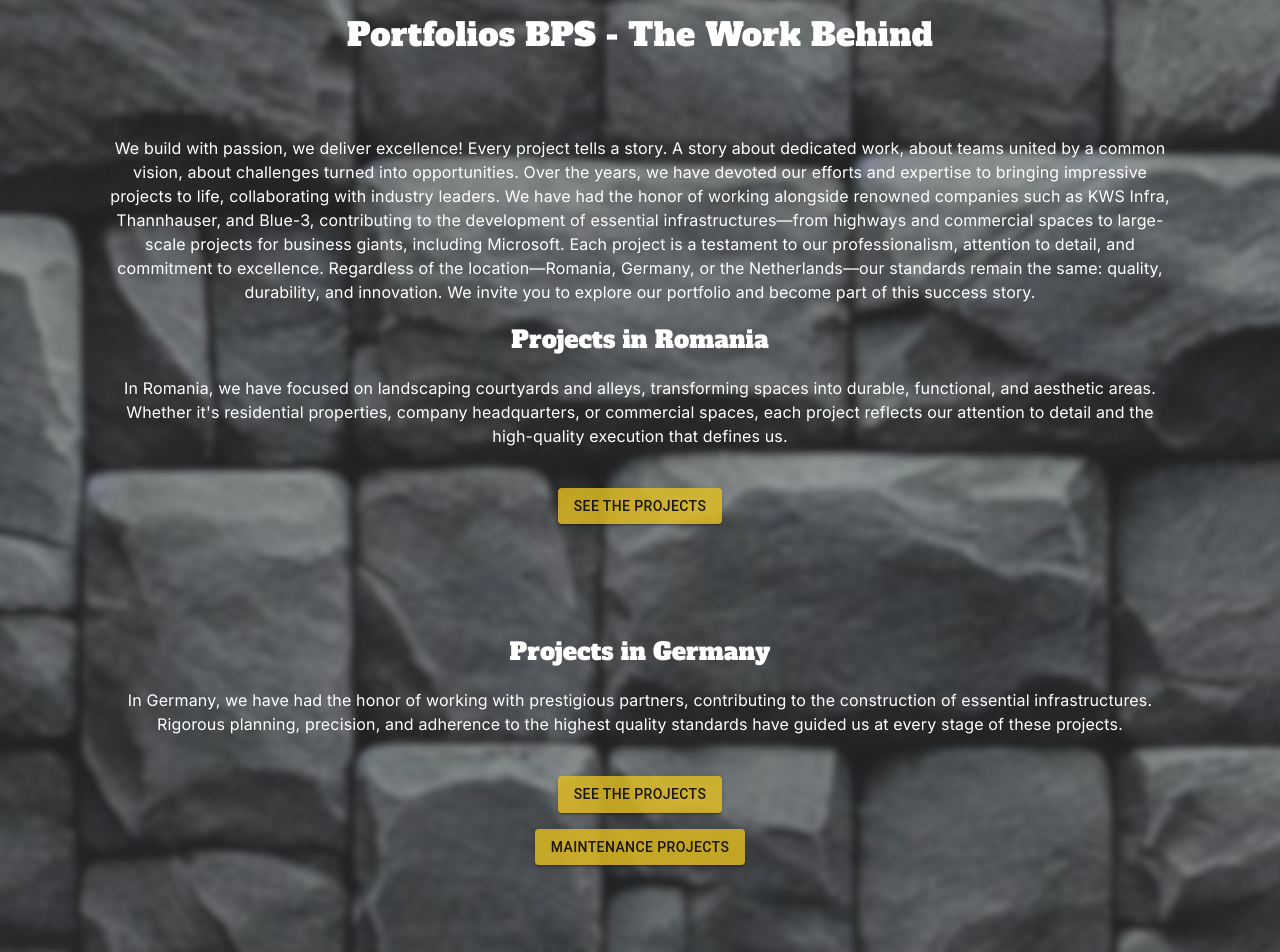
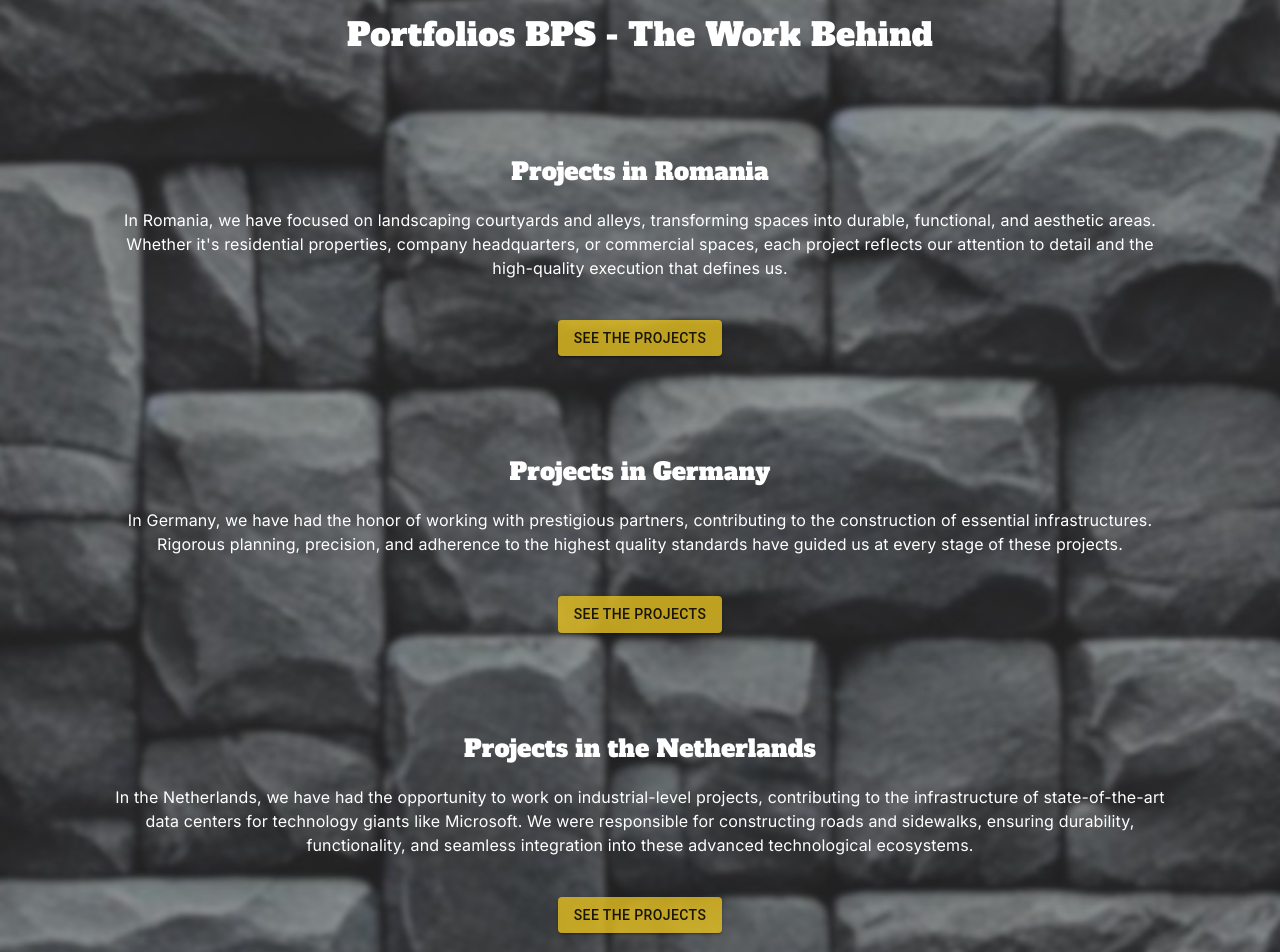
Before and after one commit to reutmihai/Bil-Pave-App, a React (Vite) app: page /Bil-Pave-App/portfolio in a window 1280 px wide. Shown: the part 260-1212 px from the top of the page. Built offline with nearby package versions, Linux system fonts and the light colour scheme; no server answers.

Commit message:
Implement Cloudflare R2 image loading with correct typing for country props in Portfolio and Gallery

```diff
--- a/src/components/Gallery.tsx
+++ b/src/components/Gallery.tsx
@@ -1,44 +1,41 @@
 import React from "react";
 import { Grid, Card, CardMedia, Typography } from "@mui/material";
-import { Project } from "../api/api";
 
-// URL-ul de bază pentru imagini din Strapi
-const BASE_URL = "http://localhost:1337";
-const imgStyles = {
-  maxHeight: "350px",
-  // width: "100%",
-  width: "300px",
-  maxWidth: "100%",
+// Base URL pentru Cloudflare R2
+const BASE_URL = "https://pub-55b5041bb1d14e189dabddf69c760481.r2.dev";
+
+// Structura de imagini pentru fiecare țară
+const images = {
+  Romania: Array.from({ length: 64 }, (_, index) => `romania/ro${index + 1}.webp`),
+  Germany: Array.from({ length: 38 }, (_, index) => `germany/ger${index + 1}.webp`),
+  Netherlands: Array.from({ length: 0 }, (_, index) => `netherlands/ne${index + 1}.webp`),
 };
+type Country = keyof typeof images;
 
-const Gallery: React.FC<{ projects: Project[] }> = ({ projects }) => {
+interface GalleryProps {
+  country: Country;
+}
+
+const Gallery: React.FC<GalleryProps> = ({ country }) => {
   return (
     <Grid container spacing={2} justifyContent="center" flexDirection="column" alignContent="center">
-      {projects.map((project) => (
-        <Grid item xs={12} md={6} lg={4} key={project.id}>
-          <Typography variant="h6" sx={{ textAlign: "center", my: 2 }}>
-            {project.country}
+      <Typography variant="h4" sx={{ textAlign: "center", my: 4 }}>
+        Projects in {country}
       </Typography>
       <Grid container spacing={1} justifyContent="center">
-            {project.image.map((img) => {
-              // Alegem formatul cel mai bun pentru afișare
-              const imageUrl = img.formats.medium?.url || img.formats.small?.url || img.url;
-              return (
-                <Grid item key={img.id}>
+        {images[country].map((img, index) => (
+          <Grid item key={index}>
             <Card sx={{ maxWidth: 500, boxShadow: 3, borderRadius: 2 }}>
               <CardMedia
                 component="img"
-                      image={`${BASE_URL}${imageUrl}`}
-                      alt={img.name}
-                      sx={{ ...imgStyles }}
+                image={`${BASE_URL}/${img}`} // Se încarcă direct din Cloudflare R2
+                alt={`Project ${index + 1}`}
+                sx={{ maxHeight: "350px", width: "300px", maxWidth: "100%" }}
               />
             </Card>
           </Grid>
-              );
-            })}
+        ))}
       </Grid>
-        </Grid>
-      ))}
     </Grid>
   );
 };
--- a/src/pages/Portfolio.tsx
+++ b/src/pages/Portfolio.tsx
@@ -1,4 +1,4 @@
-import React, { useEffect, useState } from "react";
+import React, { useState } from "react";
 import {
   Box,
   Container,
@@ -8,29 +8,18 @@ import {
   DialogActions,
   DialogContent,
 } from "@mui/material";
-import Gallery from "../components/Gallery"; // Importă componenta Gallery
-import { getAlbums, Project } from "../api/api"; // Importă funcția din api.ts
+import Gallery from "../components/Gallery";
 
 export const Portfolio: React.FC = () => {
-  const [projects, setProjects] = useState<Project[]>([]);
   const [openDialog, setOpenDialog] = useState(false);
-  const [selectedProject, setSelectedProject] = useState<Project | null>(null);
+  const [selectedProject, setSelectedProject] = useState<"Romania" | "Germany" | "Netherlands" | null>(null);
 
-  useEffect(() => {
-    const fetchData = async () => {
-      const data = await getAlbums();
-      setProjects(data);
-    };
-    fetchData();
-  }, []);
-
-  // Deschide dialogul cu galeria de imagini pentru proiectul selectat
-  const openGallery = (project: Project) => {
-    setSelectedProject(project); // Setează proiectul selectat
-    setOpenDialog(true); // Deschide dialogul
+  // Deschide galeria pentru un proiect specific
+  const openGallery = (country: "Romania" | "Germany" | "Netherlands") => {
+    setSelectedProject(country);
+    setOpenDialog(true);
   };
 
-  // Închide dialogul
   const closeDialog = () => {
     setOpenDialog(false);
     setSelectedProject(null);
@@ -68,22 +57,6 @@ export const Portfolio: React.FC = () => {
           >
             Portfolios BPS - The Work Behind
           </Typography>
-          <Typography variant="body1">
-            We build with passion, we deliver excellence! Every project tells a
-            story. A story about dedicated work, about teams united by a common
-            vision, about challenges turned into opportunities. Over the years,
-            we have devoted our efforts and expertise to bringing impressive
-            projects to life, collaborating with industry leaders. We have had
-            the honor of working alongside renowned companies such as KWS Infra,
-            Thannhauser, and Blue-3, contributing to the development of
-            essential infrastructures—from highways and commercial spaces to
-            large-scale projects for business giants, including Microsoft. Each
-            project is a testament to our professionalism, attention to detail,
-            and commitment to excellence. Regardless of the location—Romania,
-            Germany, or the Netherlands—our standards remain the same: quality,
-            durability, and innovation. We invite you to explore our portfolio
-            and become part of this success story.
-          </Typography>
 
           {/* Secțiunea România */}
           <Typography variant="h5">Projects in Romania</Typography>
@@ -98,17 +71,13 @@ export const Portfolio: React.FC = () => {
             sx={{ mt: 5, mb: 10 }}
             variant="contained"
             color="primary"
-            onClick={() =>
-              openGallery(projects.filter((p) => p.country === "Romania")[0])
-            }
+            onClick={() => openGallery("Romania")}
           >
             See the projects
           </Button>
 
           {/* Secțiunea Germania */}
-          <Typography variant="h5" sx={{ mt: 4 }}>
-            Projects in Germany
-          </Typography>
+          <Typography variant="h5">Projects in Germany</Typography>
           <Typography variant="body1">
             In Germany, we have had the honor of working with prestigious
             partners, contributing to the construction of essential
@@ -117,33 +86,16 @@ export const Portfolio: React.FC = () => {
             projects.
           </Typography>
           <Button
-            sx={{ mt: 5 }}
+            sx={{ mt: 5, mb: 10 }}
             variant="contained"
             color="primary"
-            onClick={() =>
-              openGallery(projects.filter((p) => p.country === "Germany")[0])
-            }
+            onClick={() => openGallery("Germany")}
           >
             See the projects
           </Button>
 
-          <Button
-            sx={{ mt: 2, mb: 10 }}
-            variant="contained"
-            color="primary"
-            onClick={() =>
-              openGallery(
-                projects.filter((p) => p.country === "Germany(mentenance)")[0]
-              )
-            }
-          >
-            Maintenance projects
-          </Button>
-
           {/* Secțiunea Olanda */}
-          <Typography variant="h5" sx={{ mt: 4 }}>
-            Projects in the Netherlands
-          </Typography>
+          <Typography variant="h5">Projects in the Netherlands</Typography>
           <Typography variant="body1">
             In the Netherlands, we have had the opportunity to work on
             industrial-level projects, contributing to the infrastructure of
@@ -156,11 +108,7 @@ export const Portfolio: React.FC = () => {
             sx={{ mt: 5, mb: 10 }}
             variant="contained"
             color="primary"
-            onClick={() =>
-              openGallery(
-                projects.filter((p) => p.country === "Netherlands")[0]
-              )
-            }
+            onClick={() => openGallery("Netherlands")}
           >
             See the projects
           </Button>
@@ -178,7 +126,8 @@ export const Portfolio: React.FC = () => {
       {/* Modalul pentru galerie */}
       <Dialog open={openDialog} onClose={closeDialog} maxWidth="md" fullWidth>
         <DialogContent>
-          {selectedProject && <Gallery projects={[selectedProject]} />}
+          {/* Galerie cu pozele din România, Germania sau Olanda */}
+          {selectedProject && <Gallery country={selectedProject} />}
         </DialogContent>
         <DialogActions>
           <Button onClick={closeDialog} color="primary">
```
Also changed, not shown: 1 other file (tests, documents, lock files or other folders). Lines whose indentation alone changed are shown as unchanged.
